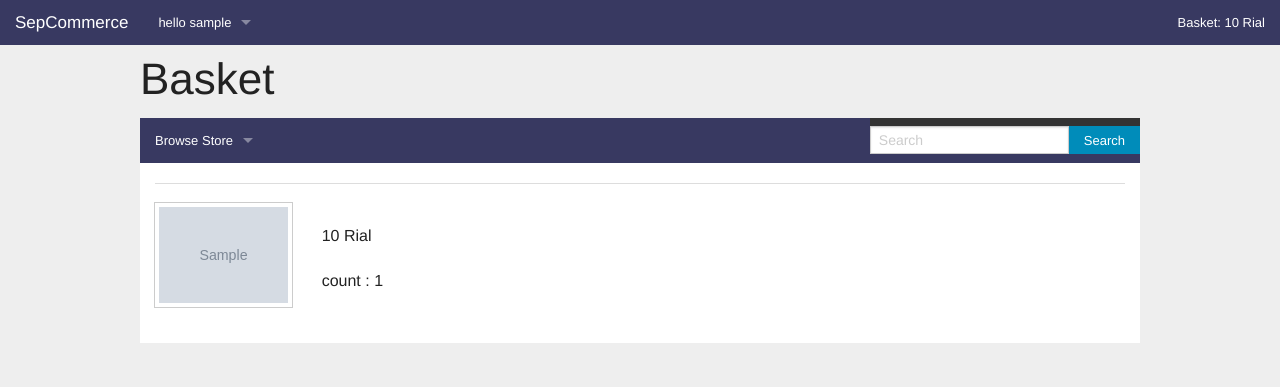
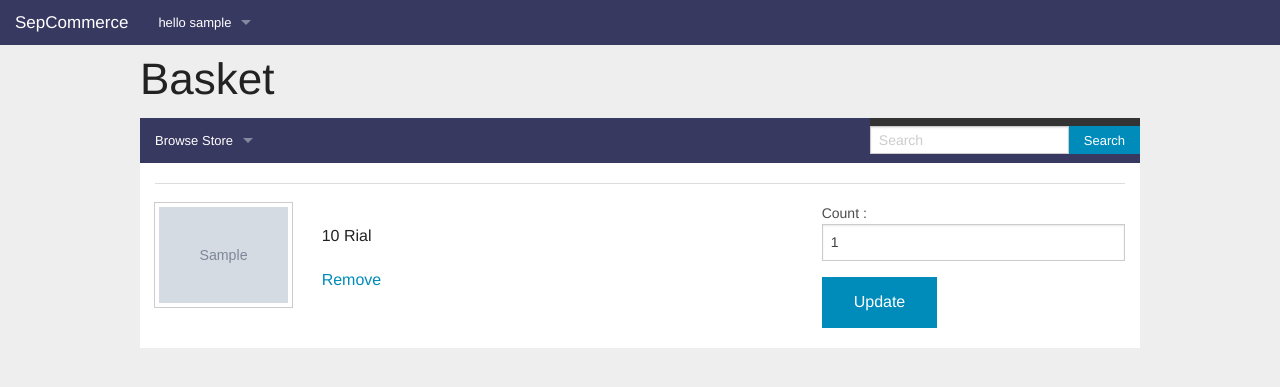
Before and after one commit to RevengeComing/SepCommerce, a Flask app: page /shop/basket in a window 1280 px wide. Shown: the top 387 px of the page. Run offline with Flask 2, Linux system fonts and the light colour scheme; a user stored in the database is signed in; tables that the repository leaves empty hold one stand-in row (values such as "Sample post"); grey boxes marked "Sample" are stand-in pictures; some libraries are stand-ins or nearby versions.

Commit message:
developing

```diff
--- a/project/apps/auth/views.py
+++ b/project/apps/auth/views.py
@@ -13,7 +13,6 @@ from project.apps.ecommerce.models import remove_cart, Basket
 @mod.before_app_request
 def before_request():
     if current_user.is_authenticated:
-        print "asdasd"
         current_user.ping()
         if not current_user.confirmed \
                 and request.endpoint[:5] != 'auth.' \
--- /dev/null
+++ b/project/apps/ecommerce/basket/views.py
@@ -0,0 +1,65 @@
+from flask import (render_template, make_response, request, redirect,
+    jsonify, url_for)
+from flask.ext.login import current_user
+
+from project.extensions import db
+from project.apps.ecommerce import mod
+from project.apps.ecommerce.models import Product, Basket
+
+@mod.route('/addto_basket/<id>')
+def addto_basket(id):
+    product = Product.query.filter_by(id=id).first()
+    cart_id = request.cookies.get('shopping_cart')
+    resp = make_response(jsonify({"status":"success",
+                                  "price":str(product.price)}))
+    if not cart_id:
+        if current_user.is_authenticated:
+            cart = Basket.query.filter_by(user_id=current_user.id).first()
+            if not cart:
+                cart = Basket(user_id=current_user.id)
+                db.session.add(cart)
+                db.session.flush()
+        else:
+            cart = Basket()
+            db.session.add(cart)
+            db.session.flush()
+            resp.set_cookie('shopping_cart', value=str(cart.id), expires=cart.expires)
+    else:
+        cart = Basket.query.filter_by(id=cart_id).first()
+    cart.add_product(id, 1)
+    db.session.add(cart)
+    db.session.commit()
+    return resp
+
+
+@mod.route('/basket')
+def current_basket():
+    if current_user.is_authenticated:
+        basket = current_user.basket[0]
+    else:
+        basket = Basket.query.filter_by(id=request.cookies.get('shopping_cart')).first()
+    return render_template('ecommerce/basket.html', basket=basket)
+
+
+@mod.route('/update_basket', methods=["POST"])
+def update_basket():
+    if current_user.is_authenticated:
+        basket = current_user.basket[0]
+    else:
+        basket = Basket.query.filter_by(id=request.cookies.get('shopping_cart')).first()
+
+    basket.update_product(int(request.form.get('product_id')),
+    					  int(request.form.get('product_count')))
+    return "success"
+
+
+@mod.route('/remove_from_basket/<product_id>')
+def remove_from_basket(product_id):
+	if current_user.is_authenticated:
+		basket = current_user.basket[0]
+	else:
+		basket = Basket.query.filter_by(id=request.cookies.get('shopping_cart')).first()
+		if basket == None :
+			return 'None'
+	basket.remove_from_basket(product_id)
+	return redirect(url_for('commerce.current_basket'))
--- a/project/apps/ecommerce/main/views.py
+++ b/project/apps/ecommerce/main/views.py
@@ -11,39 +11,3 @@ from project.apps.ecommerce.models import Product, Basket
 def product_page(id):
     product = Product.query.filter_by(id=id).first()
     return render_template('ecommerce/product.html', product=product)
-
-
-@mod.route('/addto_basket/<id>')
-def addto_basket(id):
-    product = Product.query.filter_by(id=id).first()
-    cart_id = request.cookies.get('shopping_cart')
-    resp = make_response(jsonify({"status":"success",
-                                  "price":str(product.price)}))
-    if not cart_id:
-        if current_user.is_authenticated:
-            cart = Basket.query.filter_by(user_id=current_user.id).first()
-            if not cart:
-                cart = Basket(user_id=current_user.id)
-                db.session.add(cart)
-                db.session.flush()
-        else:
-            cart = Basket()
-            db.session.add(cart)
-            db.session.flush()
-            resp.set_cookie('shopping_cart', value=str(cart.id), expires=cart.expires)
-    else:
-        cart = Basket.query.filter_by(id=cart_id).first()
-    cart.add_product(id, 1)
-    db.session.add(cart)
-    db.session.commit()
-    return resp
-
-
-@mod.route('/basket')
-def current_basket():
-    if current_user.is_authenticated:
-        print "asdasd"
-        basket = Basket.query.filter_by(user_id=current_user.id).first()
-    else:
-        basket = Basket.query.filter_by(id=request.cookies.get('shopping_cart')).first()
-    return render_template('ecommerce/basket.html', basket=basket)
--- a/project/apps/ecommerce/models.py
+++ b/project/apps/ecommerce/models.py
@@ -83,6 +83,18 @@ class Basket(db.Model):
 	def get_products(self):
 		return ProductInBasket.query.filter_by(basket_id=self.id).all()
 
+	def update_product(self, id, count):
+		product_in_basket = ProductInBasket.query.filter_by(basket_id=self.id,
+														product_id=id).first()
+		product_in_basket.count = count
+		db.session.commit()
+
+	def remove_from_basket(self, id):
+		product_in_basket = ProductInBasket.query.filter_by(basket_id=self.id,
+														product_id=id).delete()
+		db.session.commit()
+
+
 
 class City(db.Model):
 	__tablename__ = "cities"
--- a/project/apps/ecommerce/views.py
+++ b/project/apps/ecommerce/views.py
@@ -1,2 +1,3 @@
 from .admin.views import *
 from .main.views import *
+from .basket.views import *
--- a/project/media/templates/base.html
+++ b/project/media/templates/base.html
@@ -88,13 +88,14 @@
                     </li>
                 </ul>
                 {% endif %}
-                {{header_basket(get_cart())}}
             {% else %}
             <ul class="left">
                 <li><a href="{{url_for('auth.login')}}" title="">Login/Register</a></li>
             </ul>
+            {% endif %}
+            {% block basket_header %}
             {{header_basket(get_cart())}}
-            {% endif %}
+            {% endblock basket_header %}
           </section>
         </nav>
         {% block content %}{% endblock %}
--- a/project/media/templates/ecommerce/basket.html
+++ b/project/media/templates/ecommerce/basket.html
@@ -1,4 +1,8 @@
 {% extends "base.html" %}
+
+{% block basket_header %}
+
+{% endblock basket_header %}
 
 {% block content %}
 <div class="row">
@@ -32,11 +36,17 @@
 			  		<img class="th" src="{{product.product.get_image()}}">
 
 		    	</div>
-		    	<div class="medium-10 columns">
+		    	<div class="medium-4 columns">
 		    		<p>{{product.name}}</p>
 			  		<p>{{product.total_price()}} Rial</p>
-			  		<p> count : {{product.count}}</p>
+                    <a href="{{ url_for('commerce.remove_from_basket', product_id=product.product.id) }}" title="">Remove</a>
 		    	</div>
+                <div class="medium-4 columns product_in_basket">
+                    <label>Count : </label>
+                    <input type="number" name="product_count" value="{{product.count}}">
+                    <input type="hidden" name="product_id" value="{{product.product.id}}">
+                    <button type="submit">Update</button>
+                </div>
 	    	</div>
 	    	{% endfor %}
         {% else %}
@@ -44,4 +54,21 @@
     	{% endif %}
 		</ul>
     </div>
+
+<script type="text/javascript" charset="utf-8" async defer>
+$(function(){
+    $('.product_in_basket button').click(function(){
+        data = { 'product_id':$(this).prev().val(), 'product_count':$(this).prev().prev().val()}
+        $.ajax({
+            data:data,
+            method:"POST",
+            url:'/shop/update_basket',
+            success:function(resp){
+                if (resp == "success") { location.reload(); }
+                else { ajax_notification("Something Went Wrong ... ", "warning", 5000); }
+            }
+        });
+    });
+})
+</script>
 {% endblock content %}
```
Also changed, not shown: project/apps/ecommerce/basket/__init__.py (added).
